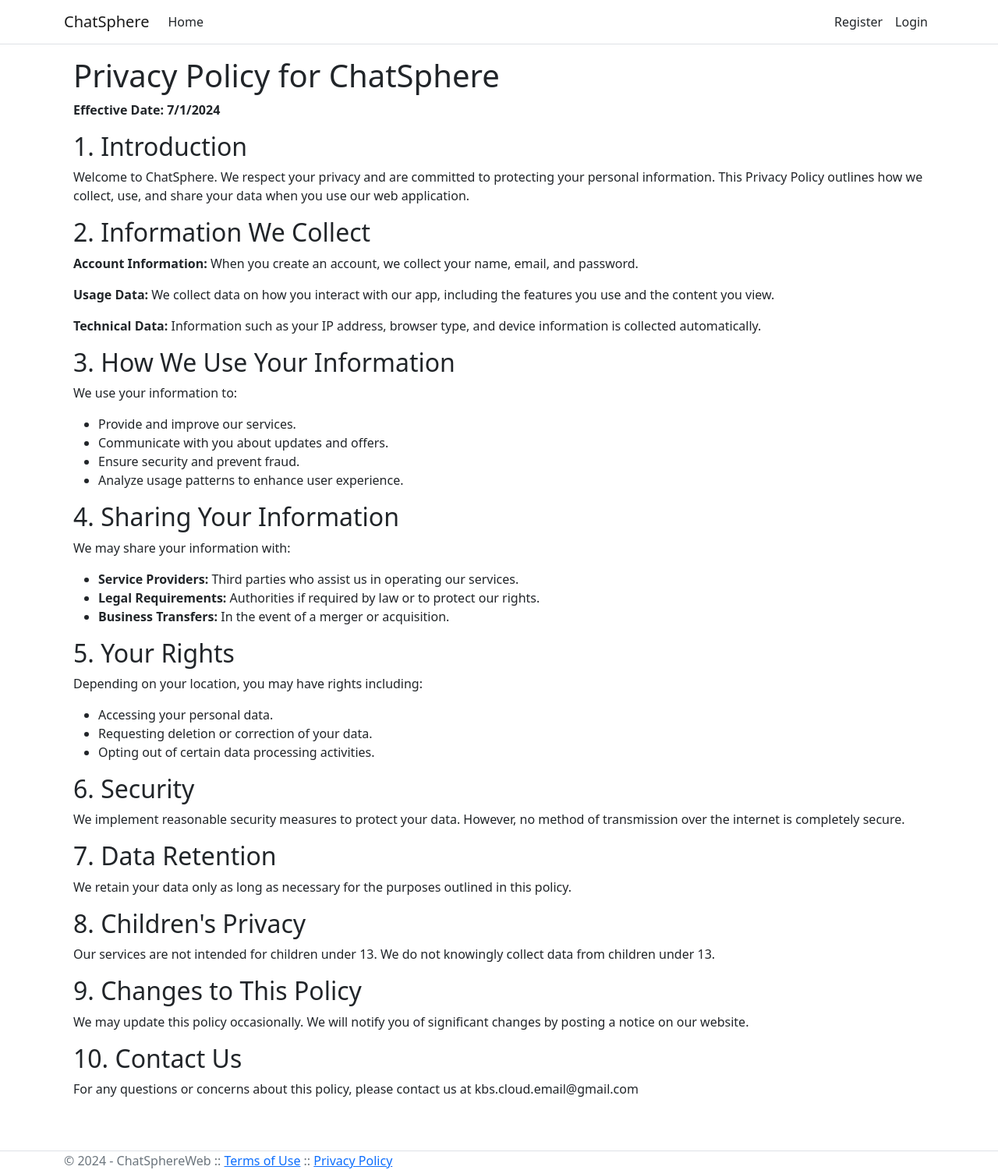
After one commit to malkamius/ChatSphere, a Flask app: page /privacy in a window 1280 px wide. The commit adds this page. Shown: the whole page at 78% size. Run offline with Flask 3, Linux system fonts and the light colour scheme; parts of the project's set-up code (start-up, migrations or seed data) failed here and were passed over; some libraries are stand-ins or nearby versions.

Commit message:
Fixed an issue with external logins creating a user
Added tos and privacy from ChatGPT

```diff
--- a/lmnode/main.py
+++ b/lmnode/main.py
@@ -60,7 +60,7 @@ def fetch_previous_messages(config, session_id):
 
 
         total_length = 0
-        max_length = 4000
+        max_length = 10000
 
         for msg in cursor:
             # Add the user message
--- a/webserver/main.py
+++ b/webserver/main.py
@@ -1,6 +1,7 @@
 import os
 import json
 import requests
+import uuid
 
 from flask import Flask, session, send_from_directory, request, redirect, url_for, render_template
 from flask_login import LoginManager
@@ -146,11 +147,11 @@ def run():
             user = user_manager.get_user_by_email(users_email)
 
             if user is None:
+                confirmation_token = str(uuid.uuid4())
                 user = user_manager.create_user(
                     email=users_email,
-                    name=users_name,
                     password=bcrypt.generate_password_hash(os.urandom(24)).decode('utf-8'),
-                    picture=picture
+                    confirmation_token=confirmation_token
                 )
                 user.email_confirmed = True
                 user_manager.update_user(user)
@@ -160,6 +161,14 @@ def run():
 
 
     google_provider_cfg = get_google_provider_cfg()
+
+    @app.route('/privacy')
+    def handler_privacy():
+        return render_template("privacy.html")
+
+    @app.route('/tos')
+    def handler_tos():
+        return render_template("tos.html")
 
     home_page = HomePage.as_view("Home", {'config': config, 'id_config': id_config, 'logger': logger}, "index.html")
     register_page = RegisterPage.as_view("Register", {'config': config, 'id_config': id_config, 'logger': logger, 'user_manager': user_manager, "mail": mail}, "register.html")
@@ -191,11 +200,18 @@ def run():
         '/send_message': {'handler': handler_send_message, 'methods': ['POST']},
         '/check_messages': {'handler': handler_check_messages, 'methods': ['GET']},
         '/stop_processing': {'handler': handler_stop_processing, 'methods': ['POST']},
+        '/privacy': {'handler': handler_privacy, 'methods': ['GET']},
+        '/Privacy': {'handler': handler_privacy, 'methods': ['GET']},
+        '/tos': {'handler': handler_privacy, 'methods': ['GET']},
+        '/ToS': {'handler': handler_tos, 'methods': ['GET']},
     }
 
     # Register the routes with Flask
     for path, route_info in routes.items():
-        app.add_url_rule(path, view_func=route_info['handler'], endpoint=path, methods=route_info['methods'])
+        try:
+            app.add_url_rule(path, view_func=route_info['handler'], endpoint=path, methods=route_info['methods'])
+        except Exception as e:
+            logger.error(f"Failed to add route for {path}: {e}")
 
     @app.route('/favicon.ico')
     def favicon():
--- a/webserver/templates/layout.html
+++ b/webserver/templates/layout.html
@@ -66,7 +66,7 @@
 
     <footer class="border-top footer text-muted">
         <div class="container">
-            &copy; 2024 - ChatSphereWeb
+            &copy; 2024 - ChatSphereWeb :: <a href="tos">Terms of Use</a> :: <a href="privacy">Privacy Policy</a>
         </div>
     </footer>
 
--- /dev/null
+++ b/webserver/templates/privacy.html
@@ -0,0 +1,59 @@
+{% extends "layout.html" %}
+
+{% block title %}Privacy Policy - ChatSphere{% endblock %}
+
+{% block content %}
+<div class="container">
+    <h1>Privacy Policy for ChatSphere</h1>
+    <p><strong>Effective Date: 7/1/2024</strong></p>
+
+    <h2>1. Introduction</h2>
+    <p>Welcome to ChatSphere. We respect your privacy and are committed to protecting your personal information. This Privacy Policy outlines how we collect, use, and share your data when you use our web application.</p>
+
+    <h2>2. Information We Collect</h2>
+    <p><strong>Account Information:</strong> When you create an account, we collect your name, email, and password.</p>
+    <p><strong>Usage Data:</strong> We collect data on how you interact with our app, including the features you use and the content you view.</p>
+    <p><strong>Technical Data:</strong> Information such as your IP address, browser type, and device information is collected automatically.</p>
+
+    <h2>3. How We Use Your Information</h2>
+    <p>We use your information to:</p>
+    <ul>
+        <li>Provide and improve our services.</li>
+        <li>Communicate with you about updates and offers.</li>
+        <li>Ensure security and prevent fraud.</li>
+        <li>Analyze usage patterns to enhance user experience.</li>
+    </ul>
+
+    <h2>4. Sharing Your Information</h2>
+    <p>We may share your information with:</p>
+    <ul>
+        <li><strong>Service Providers:</strong> Third parties who assist us in operating our services.</li>
+        <li><strong>Legal Requirements:</strong> Authorities if required by law or to protect our rights.</li>
+        <li><strong>Business Transfers:</strong> In the event of a merger or acquisition.</li>
+    </ul>
+
+    <h2>5. Your Rights</h2>
+    <p>Depending on your location, you may have rights including:</p>
+    <ul>
+        <li>Accessing your personal data.</li>
+        <li>Requesting deletion or correction of your data.</li>
+        <li>Opting out of certain data processing activities.</li>
+    </ul>
+
+    <h2>6. Security</h2>
+    <p>We implement reasonable security measures to protect your data. However, no method of transmission over the internet is completely secure.</p>
+
+    <h2>7. Data Retention</h2>
+    <p>We retain your data only as long as necessary for the purposes outlined in this policy.</p>
+
+    <h2>8. Children's Privacy</h2>
+    <p>Our services are not intended for children under 13. We do not knowingly collect data from children under 13.</p>
+
+    <h2>9. Changes to This Policy</h2>
+    <p>We may update this policy occasionally. We will notify you of significant changes by posting a notice on our website.</p>
+
+    <h2>10. Contact Us</h2>
+    <p>For any questions or concerns about this policy, please contact us at
+        kbs.cloud.email@gmail.com</p>
+</div>
+{% endblock %}
--- a/webserver/templates/register.html
+++ b/webserver/templates/register.html
@@ -41,6 +41,7 @@
             <h3>Use another service to log in.</h3>
             <hr />
 			<form id="external-account" action="{{ url_for('/Account/ExternalLogin', returnUrl=request.args.get('returnUrl', '/')) }}" method="post" class="form-horizontal">
+                <input type="hidden" name="csrf_token" value="{{ csrf_token() }}"/>
 				<div>
 					<p>
 						<button type="submit" class="btn btn-primary" name="provider" value="Google" title="Log in using your Google account">Google</button>
```
Also changed, not shown: webserver/templates/tos.html (added, +44 -0 lines).
